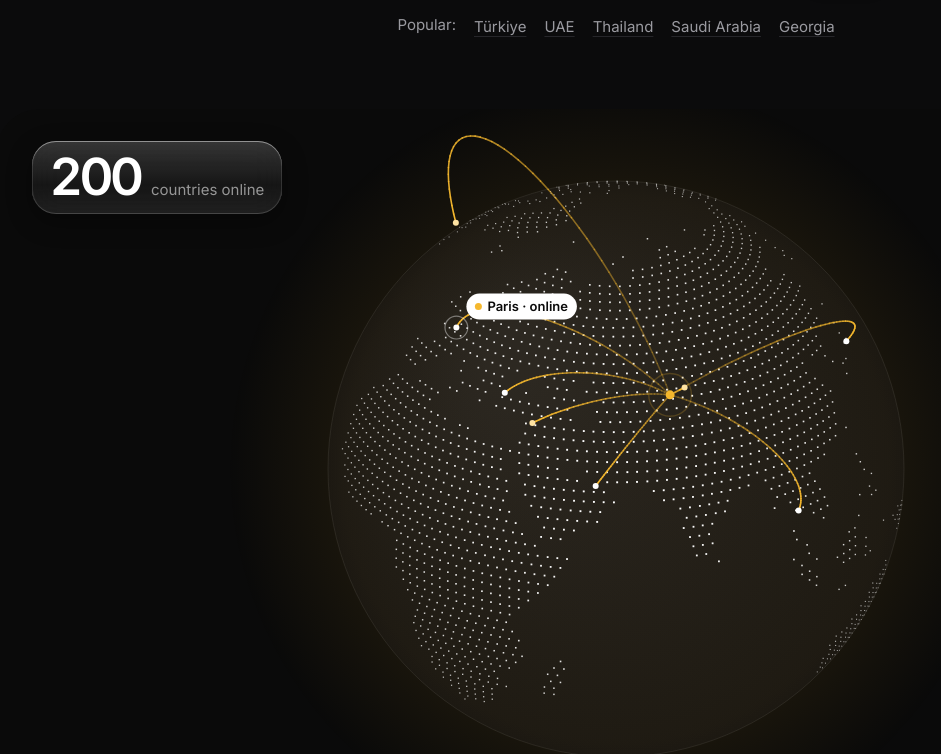
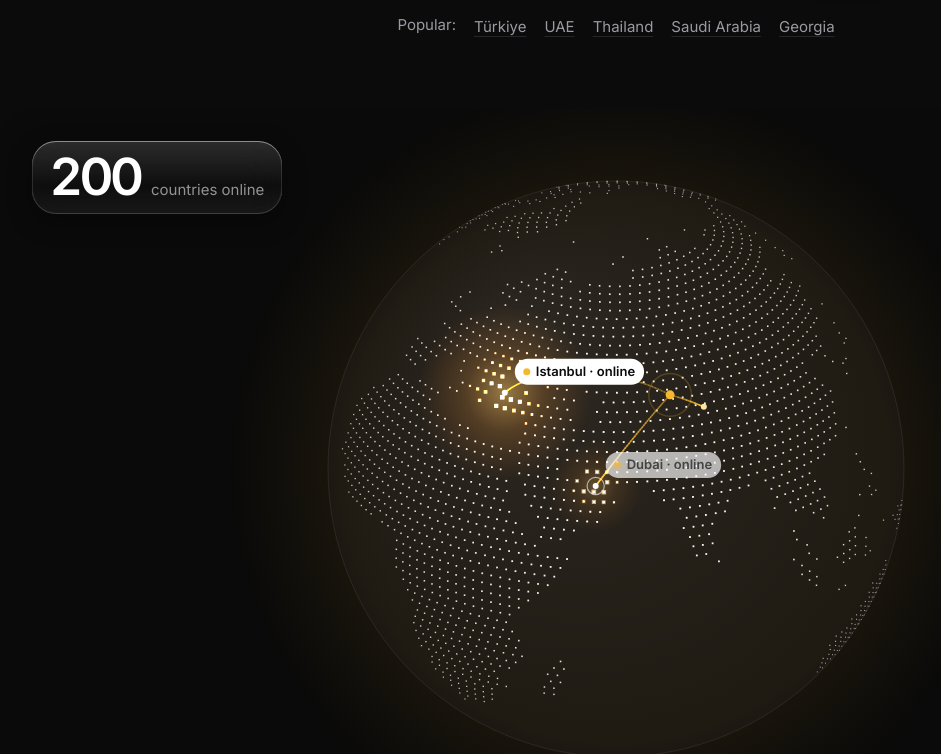
Before and after one commit to esepai/sesame-esim, a plain HTML site: page index.html in a window 1280 px wide. Shown: the part 609-1363 px from the top of the page, without its empty margins (24-965 px from the left). Drawn offline with Linux system fonts and the light colour scheme; animation ran at ten frames a second.

Commit message:
Прозрачнее стекло, медленнее маршруты, плавное свечение городов, свежая страница после обновлений
Co-Authored-By: Claude Opus 5.5 <noreply@anthropic.com>

```diff
--- a/index.html
+++ b/index.html
@@ -424,29 +424,29 @@ footer a:hover{color:var(--ink)}
 
 /* ── liquid glass ─────────────────────────────────────────── */
 :root{
-  --glass:color-mix(in srgb,var(--bg) 60%,transparent);
+  --glass:color-mix(in srgb,var(--bg) 38%,transparent);
   --glass-hi:rgba(255,255,255,.75);
   --glass-edge:rgba(255,255,255,.55);
   --glass-sheen:linear-gradient(180deg,rgba(255,255,255,.38),rgba(255,255,255,.06) 55%,rgba(255,255,255,.14));
   --glass-shadow:0 10px 30px rgba(0,0,0,.08),0 1px 3px rgba(0,0,0,.06);
 }
 @media (prefers-color-scheme:dark){:root:not([data-theme="light"]){
-  --glass:color-mix(in srgb,var(--bg) 55%,transparent);--glass-hi:rgba(255,255,255,.22);--glass-edge:rgba(255,255,255,.12);
+  --glass:color-mix(in srgb,var(--bg) 34%,transparent);--glass-hi:rgba(255,255,255,.26);--glass-edge:rgba(255,255,255,.12);
   --glass-sheen:linear-gradient(180deg,rgba(255,255,255,.10),rgba(255,255,255,.02) 55%,rgba(255,255,255,.05));--glass-shadow:0 10px 30px rgba(0,0,0,.45),0 1px 3px rgba(0,0,0,.3);
 }}
 :root[data-theme="dark"]{
-  --glass:color-mix(in srgb,var(--bg) 55%,transparent);--glass-hi:rgba(255,255,255,.22);--glass-edge:rgba(255,255,255,.12);
+  --glass:color-mix(in srgb,var(--bg) 34%,transparent);--glass-hi:rgba(255,255,255,.26);--glass-edge:rgba(255,255,255,.12);
   --glass-sheen:linear-gradient(180deg,rgba(255,255,255,.10),rgba(255,255,255,.02) 55%,rgba(255,255,255,.05));--glass-shadow:0 10px 30px rgba(0,0,0,.45),0 1px 3px rgba(0,0,0,.3);
 }
 .glass,header.top.sh .w{
   background:var(--glass-sheen),var(--glass);
-  -webkit-backdrop-filter:blur(24px) saturate(1.8);backdrop-filter:blur(24px) saturate(1.8);
+  -webkit-backdrop-filter:blur(28px) saturate(2.1);backdrop-filter:blur(28px) saturate(2.1);
   box-shadow:inset 0 1px 1px var(--glass-hi),inset 0 0 0 1px var(--glass-edge),inset 0 -1px 1px rgba(0,0,0,.04),var(--glass-shadow);
 }
 /* стекло на тёмных блоках */
 .glass-dark,.btn.glass-dark,.g-again.glass-dark:hover{
-  background:linear-gradient(180deg,rgba(255,255,255,.18),rgba(255,255,255,.05) 60%,rgba(255,255,255,.09));
-  -webkit-backdrop-filter:blur(16px) saturate(1.6);backdrop-filter:blur(16px) saturate(1.6);
+  background:linear-gradient(180deg,rgba(255,255,255,.14),rgba(255,255,255,.02) 60%,rgba(255,255,255,.06));
+  -webkit-backdrop-filter:blur(18px) saturate(1.9);backdrop-filter:blur(18px) saturate(1.9);
   box-shadow:inset 0 1px 0 rgba(255,255,255,.38),inset 0 0 0 1px rgba(255,255,255,.12),inset 0 -1px 0 rgba(255,255,255,.06),0 8px 24px rgba(0,0,0,.35);
   border-color:transparent!important;color:#fff;
 }
@@ -455,7 +455,7 @@ footer a:hover{color:var(--ink)}
 header.top{background:transparent;-webkit-backdrop-filter:none;backdrop-filter:none}
 header.top.sh{box-shadow:none}
 header.top .w{border-radius:999px;transition:background .35s,box-shadow .35s,height .35s,margin .35s,padding .35s,width .35s}
-header.top.sh .w{background:var(--glass-sheen),color-mix(in srgb,var(--bg) 76%,transparent);height:58px;margin-top:5px;margin-bottom:5px;padding:0 8px 0 18px;width:min(1224px,100% - 16px)}
+header.top.sh .w{background:var(--glass-sheen),color-mix(in srgb,var(--bg) 50%,transparent);height:58px;margin-top:5px;margin-bottom:5px;padding:0 8px 0 18px;width:min(1224px,100% - 16px)}
 header.top.sh nav.menu a{color:color-mix(in srgb,var(--ink) 72%,transparent)}
 header.top.sh nav.menu a:hover{color:var(--ink)}
 header.top.sh .lang button[aria-pressed="true"]{background:color-mix(in srgb,var(--bg) 70%,transparent);box-shadow:inset 0 1px 0 var(--glass-hi),0 1px 3px rgba(0,0,0,.08)}
@@ -477,7 +477,7 @@ header.top.sh .lang button[aria-pressed="true"]{background:color-mix(in srgb,var
 .final .btn-soft{color:#fff}
 
 /* всплывающие окна и плашка — матовое стекло */
-.sheet,.dlg,.abar{background:var(--glass-sheen),color-mix(in srgb,var(--bg) 82%,transparent);-webkit-backdrop-filter:blur(30px) saturate(1.8);backdrop-filter:blur(30px) saturate(1.8)}
+.sheet,.dlg,.abar{background:var(--glass-sheen),color-mix(in srgb,var(--bg) 62%,transparent);-webkit-backdrop-filter:blur(40px) saturate(2.1);backdrop-filter:blur(40px) saturate(2.1)}
 .sheet.on,.dlg{box-shadow:inset 0 1px 1px var(--glass-hi),inset 0 0 0 1px var(--glass-edge),0 30px 80px rgba(0,0,0,.22)}
 .abar{box-shadow:inset 0 1px 1px var(--glass-hi),inset 0 0 0 1px var(--glass-edge),0 12px 40px rgba(0,0,0,.16)}
 .sh-f{border-top-color:color-mix(in srgb,var(--line) 70%,transparent)}
@@ -904,6 +904,7 @@ const ease=x=>x<.5?4*x*x*x:1-Math.pow(-2*x+2,3)/2;
 const clamp=(x,a=0,b=1)=>Math.max(a,Math.min(b,x));
 function rot(x,y,z){const cyw=Math.cos(yaw),syw=Math.sin(yaw);const x1=x*cyw+z*syw,z1=-x*syw+z*cyw;const cp=Math.cos(pitch),sp=Math.sin(pitch);return[x1,y*cp-z1*sp,y*sp+z1*cp]}
 function slerp(a,b,t){const d=Math.acos(clamp(dot(a,b),-1,1)),s=Math.sin(d);if(s<1e-5)return a;const k1=Math.sin((1-t)*d)/s,k2=Math.sin(t*d)/s;return[a[0]*k1+b[0]*k2,a[1]*k1+b[1]*k2,a[2]*k1+b[2]*k2]}
+const AR_FLY=1700,AR_LIFE=6200;
 const T={type:300,crack:1500,split:1900,grow:2000,wave:3000,waveDur:3400,arcs:3500};
 function drawMark(t){
   const split=clamp((t-T.split)/1000),e=ease(split),crack=clamp((t-T.crack)/400);
@@ -922,6 +923,27 @@ function project(x,y,z){const p=rot(x,y,z);return[cx+p[0]*R,cy-p[1]*R,p[2]]}
 function label(x,y,text,a){g.save();g.globalAlpha=a;g.font=(W<600?'600 11px':'600 13px')+' Inter,system-ui,sans-serif';const w=g.measureText(text).width+30,h=W<600?22:26;
   let bx=x+10,by=y-h-8;if(bx+w>W-10)bx=x-10-w;if(bx<10)bx=10;if(by<10)by=y+10;g.fillStyle='#fff';g.beginPath();g.roundRect?g.roundRect(bx,by,w,h,13):g.rect(bx,by,w,h);g.fill();
   g.fillStyle='#F5B82E';g.beginPath();g.arc(bx+12,by+h/2,3.5,0,6.283);g.fill();g.fillStyle='#0A0A0A';g.fillText(text,bx+21,by+h/2+4.5);g.restore()}
+/* свечение в точке приземления луча: плавно разгорается от центра к ближайшим точкам и так же плавно сжимается обратно */
+const FL_MAX=0.2,FL_COS=Math.cos(FL_MAX),FL_RISE=900,FL_FALL=1500;
+const smooth=x=>{x=clamp(x);return x*x*(3-2*x)};
+function flame(a,tl,fade,grow){
+  if(!a.near){a.near=[];const v=a.c.v;for(let i=0;i<N;i++){const c=PX[i]*v[0]+PY[i]*v[1]+PZ[i]*v[2];if(c>FL_COS)a.near.push(i,Math.acos(Math.min(1,c)))}}
+  if(tl<0||!a.near.length)return;
+  const life=AR_LIFE-AR_FLY-700,env=tl<FL_RISE?1-Math.pow(1-tl/FL_RISE,3):smooth((life-tl)/FL_FALL);
+  const k=env*fade*grow;if(k<=0.005)return;
+  const e=project(...a.c.v);if(e[2]<=0)return;
+  const r=FL_MAX*env,soft=Math.max(r*0.5,0.02),sc=Math.max(1,R/300);
+  g.save();g.globalCompositeOperation='lighter';
+  const rp=Math.max(r*R*1.5,2),gl=g.createRadialGradient(e[0],e[1],0,e[0],e[1],rp);
+  gl.addColorStop(0,`rgba(255,200,90,${0.42*k})`);gl.addColorStop(0.45,`rgba(255,150,40,${0.16*k})`);gl.addColorStop(1,'rgba(255,120,20,0)');
+  g.fillStyle=gl;g.beginPath();g.arc(e[0],e[1],rp,0,6.283);g.fill();
+  const near=a.near;
+  for(let j=0;j<near.length;j+=2){const i=near[j],d=near[j+1];if(d>=r)continue;
+    const p=rot(PX[i],PY[i],PZ[i]);if(p[2]<0)continue;
+    const w=smooth((r-d)/soft),h=1-d/FL_MAX,sx=cx+p[0]*R,sy=cy-p[1]*R,sz=(0.9+p[2])*sc*(1.2+1.4*h*w);
+    g.fillStyle=h>0.66?`rgba(255,244,205,${k*w})`:h>0.33?`rgba(255,200,85,${k*w*0.9})`:`rgba(255,140,35,${k*w*(0.45+h)})`;
+    g.fillRect(sx-sz/2,sy-sz/2,sz,sz)}
+  g.restore()}
 function frame(now){
   if(!running)return;
   if(t0===null)t0=now;const t=now-t0;const dt=lastNow===null?16:Math.min(now-lastNow,48);lastNow=now;
@@ -947,17 +969,19 @@ function frame(now){
     if(o[2]>0){const pulse=(t%1800)/1800;g.save();g.globalAlpha=grow;g.strokeStyle=`rgba(245,184,46,${1-pulse})`;g.lineWidth=1.5;g.beginPath();g.arc(o[0],o[1],4+pulse*22,0,6.283);g.stroke();
       g.fillStyle='#F5B82E';g.beginPath();g.arc(o[0],o[1],4.5,0,6.283);g.fill();g.restore();
       if(t>T.grow+800&&t<T.wave+1500)label(o[0],o[1],L('g.here'),clamp((t-T.grow-800)/300)*clamp((T.wave+1500-t)/300))}
-    if(t>T.arcs&&now>nextArc){arcs.push({c:CITIES[ci++%CITIES.length],t:now});nextArc=now+(ci<8?380:1500)}
-    arcs=arcs.filter(a=>now-a.t<4200);
-    const labelFrom=arcs.length-(W<600?2:4);
+    // маршруты: спокойный ритм, чтобы успеть прочитать города; первые чуть чаще, дальше — реже
+    if(t>T.arcs&&now>nextArc){arcs.push({c:CITIES[ci++%CITIES.length],t:now});nextArc=now+(ci<5?1250:1700)}
+    arcs=arcs.filter(a=>now-a.t<AR_LIFE);
+    const labelSet=new Set(arcs.filter(a=>now-a.t>=AR_FLY).slice(-(W<600?2:4)));
     for(const [ai,a] of arcs.entries()){
-      const age=now-a.t,dr=clamp(age/1200),fade=clamp((4200-age)/600),ang=Math.acos(clamp(dot(ORIGIN.v,a.c.v),-1,1)),lift=0.12+ang*0.18,steps=48,upto=Math.floor(steps*ease(dr));
+      const age=now-a.t,dr=clamp(age/AR_FLY),fade=clamp((AR_LIFE-age)/700),ang=Math.acos(clamp(dot(ORIGIN.v,a.c.v),-1,1)),lift=0.12+ang*0.18,steps=48,upto=Math.floor(steps*ease(dr));
       g.save();g.lineWidth=1.6;g.lineCap='round';let prev=null;
       for(let k=0;k<=upto;k++){const u=k/steps,v=slerp(ORIGIN.v,a.c.v,u),h=1+lift*Math.sin(Math.PI*u),p=rot(v[0]*h,v[1]*h,v[2]*h),sx=cx+p[0]*R,sy=cy-p[1]*R,vis=p[2]>0||(p[0]*p[0]+p[1]*p[1])>1;
         if(prev&&vis&&prev[2]){g.strokeStyle=`rgba(245,184,46,${(0.25+0.75*(k/Math.max(upto,1)))*fade*grow})`;g.beginPath();g.moveTo(prev[0],prev[1]);g.lineTo(sx,sy);g.stroke()}prev=[sx,sy,vis]}
       if(dr<1&&prev&&prev[2]){g.fillStyle='#FFE3A3';g.beginPath();g.arc(prev[0],prev[1],3,0,6.283);g.fill()}
-      if(dr>=1){const e2=project(...a.c.v);if(e2[2]>0.05){const pp=clamp((age-1200)/500);g.strokeStyle=`rgba(255,255,255,${(1-pp)*fade})`;g.lineWidth=1.2;g.beginPath();g.arc(e2[0],e2[1],3+pp*14,0,6.283);g.stroke();
-        g.fillStyle=`rgba(255,255,255,${fade})`;g.beginPath();g.arc(e2[0],e2[1],3,0,6.283);g.fill();if(ai>=labelFrom)label(e2[0],e2[1],a.c.n[lang]+' · '+L('g.online'),clamp((age-1200)/300)*fade)}}
+      if(dr>=1)flame(a,age-AR_FLY,fade,grow);
+      if(dr>=1){const e2=project(...a.c.v);if(e2[2]>0.05){const pp=clamp((age-AR_FLY)/500);g.strokeStyle=`rgba(255,255,255,${(1-pp)*fade})`;g.lineWidth=1.2;g.beginPath();g.arc(e2[0],e2[1],3+pp*14,0,6.283);g.stroke();
+        g.fillStyle=`rgba(255,255,255,${fade})`;g.beginPath();g.arc(e2[0],e2[1],3,0,6.283);g.fill();if(labelSet.has(a))label(e2[0],e2[1],a.c.n[lang]+' · '+L('g.online'),clamp((age-AR_FLY)/300)*fade)}}
       g.restore()}
   }
   R=R0;drawMark(t);
--- a/sw.js
+++ b/sw.js
@@ -1,5 +1,5 @@
 /* Сезам eSIM — service worker: офлайн-оболочка для веб-приложения */
-const CACHE = 'sezam-v8';
+const CACHE = 'sezam-v10';
 const SHELL = ['./', './index.html', './partners.html', './manifest.webmanifest', './icons/icon-192.png', './icons/icon-512.png', './icons/apple-touch-icon.png'];
 
 self.addEventListener('install', e => {
@@ -19,7 +19,8 @@ self.addEventListener('fetch', e => {
 
   // Страница: сначала сеть (свежая версия), без сети — из кэша
   if (req.mode === 'navigate') {
-    e.respondWith(fetch(req)
+    // cache: 'no-cache' — всегда сверяемся с сервером, иначе HTTP-кэш браузера может отдать старую страницу
+    e.respondWith(fetch(req, { cache: 'no-cache' })
       .then(res => { if (res.ok) { const copy = res.clone(); caches.open(CACHE).then(c => c.put(req, copy)); } return res; })
       .catch(() => caches.match(req, { ignoreSearch: true }).then(hit => hit || caches.match('./index.html'))));
     return;
```
Also changed, not shown: partners.html (+7 -7 lines).
